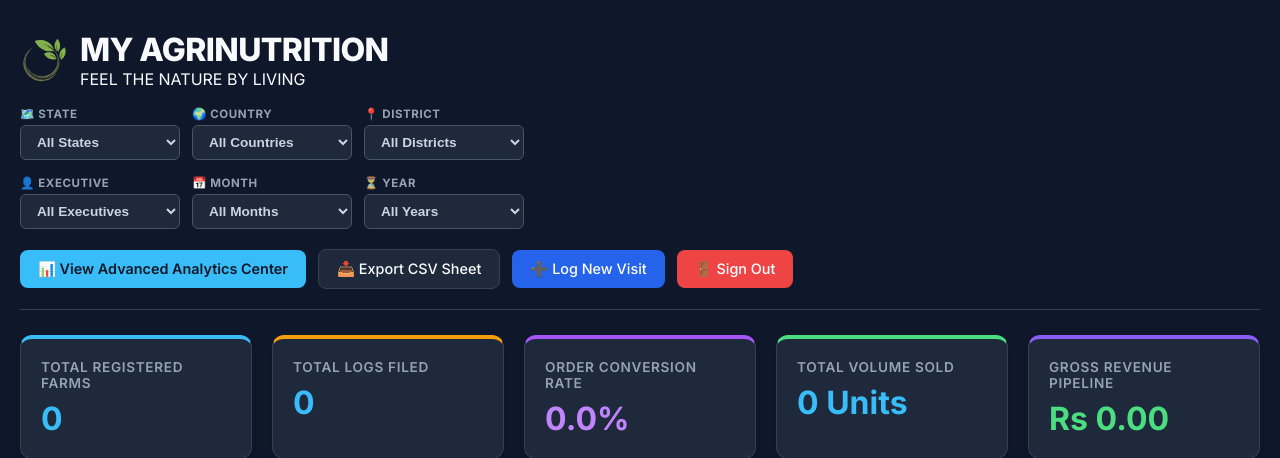
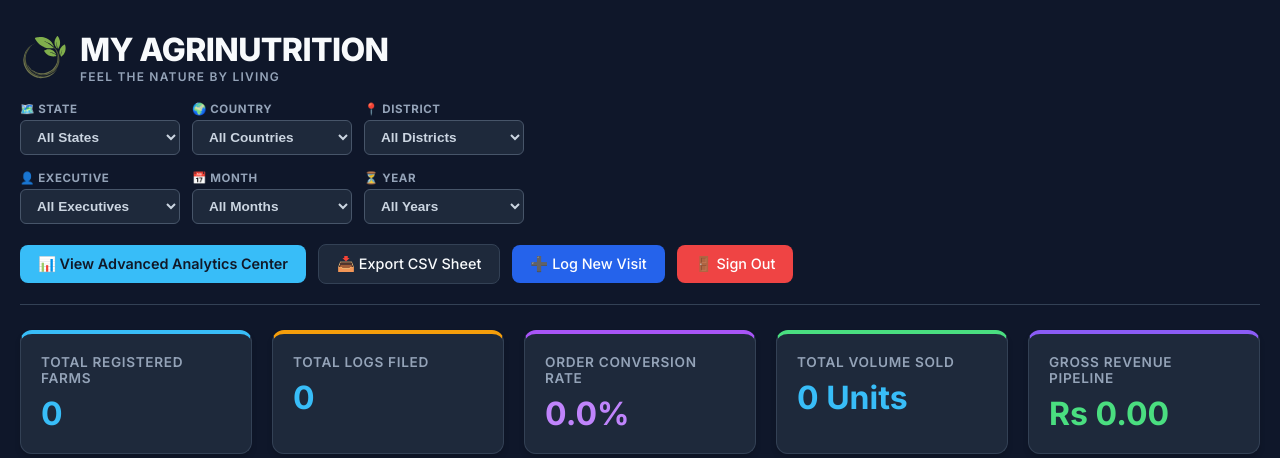
Before and after one commit to Karthi21-2001/myagrinutrition-crm, a Django app: page /crm/dashboard/ in a window 1280 px wide. Shown: the top 458 px of the page. Run offline with Django 5.2, Linux system fonts and the light colour scheme; a user stored in the database is signed in; data comes from the database, SQL or seed files in the repository; data that the repository does not hold is empty.

Commit message:
Update dashboard.html

```diff
--- a/backend/crm_core/templates/crm_core/dashboard.html
+++ b/backend/crm_core/templates/crm_core/dashboard.html
@@ -65,11 +65,18 @@
             object-fit: contain;
         }
 
-        h2 {
+        h2.brand-title {
             font-size: 2rem;
             font-weight: 800;
             color: var(--text-main);
             letter-spacing: -0.02em;
+        }
+
+        .brand-subtitle {
+            font-size: 0.75rem;
+            color: var(--text-muted);
+            letter-spacing: 0.1em;
+            font-weight: 600;
         }
 
         /* Filter Toolbar Grid */
@@ -227,7 +234,7 @@
                         <path d="M 256.0,86.0 C 251.0,96.0 271.5,118.5 280.0,132.0 C 288.5,145.5 296.7,155.7 307.0,167.0 C 317.3,178.3 329.2,189.8 342.0,200.0 C 354.8,210.2 370.3,220.3 384.0,228.0 C 397.7,235.7 408.0,240.7 424.0,246.0 C 440.0,251.3 461.7,257.3 480.0,260.0 C 498.3,262.7 517.5,262.8 534.0,262.0 C 550.5,261.2 584.2,266.8 579.0,255.0 C 573.8,243.2 522.5,205.8 503.0,191.0 C 483.5,176.2 477.3,174.0 462.0,166.0 C 446.7,158.0 413.5,145.3 411.0,143.0 C 408.5,140.7 433.0,147.0 447.0,152.0 C 461.0,157.0 473.5,160.2 495.0,173.0 C 516.5,185.8 564.3,225.0 576.0,229.0 C 587.7,233.0 571.0,209.3 565.0,197.0 C 559.0,184.7 548.5,166.7 540.0,155.0 C 531.5,143.3 524.3,136.0 514.0,127.0 C 503.7,118.0 492.2,108.8 478.0,101.0 C 463.8,93.2 445.7,85.2 429.0,80.0 C 412.3,74.8 397.8,71.3 378.0,70.0 C 358.2,68.7 330.3,69.3 310.0,72.0 C 289.7,74.7 261.0,76.0 256.0,86.0 Z" fill="#80af4c" />
                         <path d="M 643.0,51.0 C 636.8,50.7 630.7,62.2 624.0,72.0 C 617.3,81.8 608.0,98.2 603.0,110.0 C 598.0,121.8 595.7,131.3 594.0,143.0 C 592.3,154.7 592.3,169.8 593.0,180.0 C 593.7,190.2 595.8,196.7 598.0,204.0 C 600.2,211.3 602.2,216.8 606.0,224.0 C 609.8,231.2 616.0,240.7 621.0,247.0 C 626.0,253.3 634.8,267.0 636.0,262.0 C 637.2,257.0 629.3,231.2 628.0,217.0 C 626.7,202.8 627.5,187.3 628.0,177.0 C 628.5,166.7 630.2,158.7 631.0,155.0 C 631.8,151.3 632.7,148.2 633.0,155.0 C 633.3,161.8 632.5,185.3 633.0,196.0 C 633.5,206.7 633.2,206.5 636.0,219.0 C 638.8,231.5 644.7,266.7 650.0,271.0 C 655.3,275.3 662.8,254.7 668.0,245.0 C 673.2,235.3 678.0,222.5 681.0,213.0 C 684.0,203.5 685.0,197.5 686.0,188.0 C 687.0,178.5 687.5,166.0 687.0,156.0 C 686.5,146.0 685.3,137.8 683.0,128.0 C 680.7,118.2 676.7,106.0 673.0,97.0 C 669.3,88.0 666.0,81.7 661.0,74.0 C 656.0,66.3 649.2,51.3 643.0,51.0 Z" fill="#80af4c" />
                     </svg>
-                      <div class="brand-text-container">
+                    <div class="brand-text-container">
                         <h2 class="brand-title">MY AGRINUTRITION</h2>
                         <p class="brand-subtitle">FEEL THE NATURE BY LIVING</p>
                     </div>
@@ -501,7 +508,7 @@
                 });
             }
 
-            // Safe parsing of chart scripts
+            // Safe parsing of chart scripts and Initialization
             const canvasElem = document.getElementById('districtChart');
             if (!canvasElem) return;
 
@@ -514,38 +521,39 @@
                 if (labelsElem) rawLabels = JSON.parse(labelsElem.textContent);
                 if (countsElem) rawData = JSON.parse(countsElem.textContent);
             } catch (e) {
-                console.warn("Chart data parse error:", e);
+                console.error("Error parsing chart data JSON:", e);
             }
 
-            const finalizedLabels = (Array.isArray(rawLabels) && rawLabels.includes("No Data Available")) ? [] : rawLabels;
-            const finalizedData = (Array.isArray(rawLabels) && rawLabels.includes("No Data Available")) ? [] : rawData;
-
+            // Render Chart.js
             const ctx = canvasElem.getContext('2d');
             new Chart(ctx, {
                 type: 'bar',
                 data: {
-                    labels: finalizedLabels,
+                    labels: rawLabels,
                     datasets: [{
-                        label: 'Farms Registered per District',
-                        data: finalizedData,
+                        label: 'Farm Count',
+                        data: rawData,
                         backgroundColor: '#38bdf8',
-                        borderWidth: 0,
+                        borderColor: '#0284c7',
+                        borderWidth: 1,
                         borderRadius: 6
                     }]
                 },
                 options: {
                     responsive: true,
                     maintainAspectRatio: false,
-                    plugins: { legend: { display: false } },
+                    plugins: {
+                        legend: { display: false }
+                    },
                     scales: {
+                        x: {
+                            ticks: { color: '#94a3b8' },
+                            grid: { color: '#334155' }
+                        },
                         y: {
-                            beginAtZero: true,
+                            ticks: { color: '#94a3b8', precision: 0 },
                             grid: { color: '#334155' },
-                            ticks: { color: '#94a3b8', font: { family: 'Inter' } }
-                        },
-                        x: {
-                            grid: { display: false },
-                            ticks: { color: '#94a3b8', font: { family: 'Inter', weight: 500 } }
+                            beginAtZero: true
                         }
                     }
                 }
```
